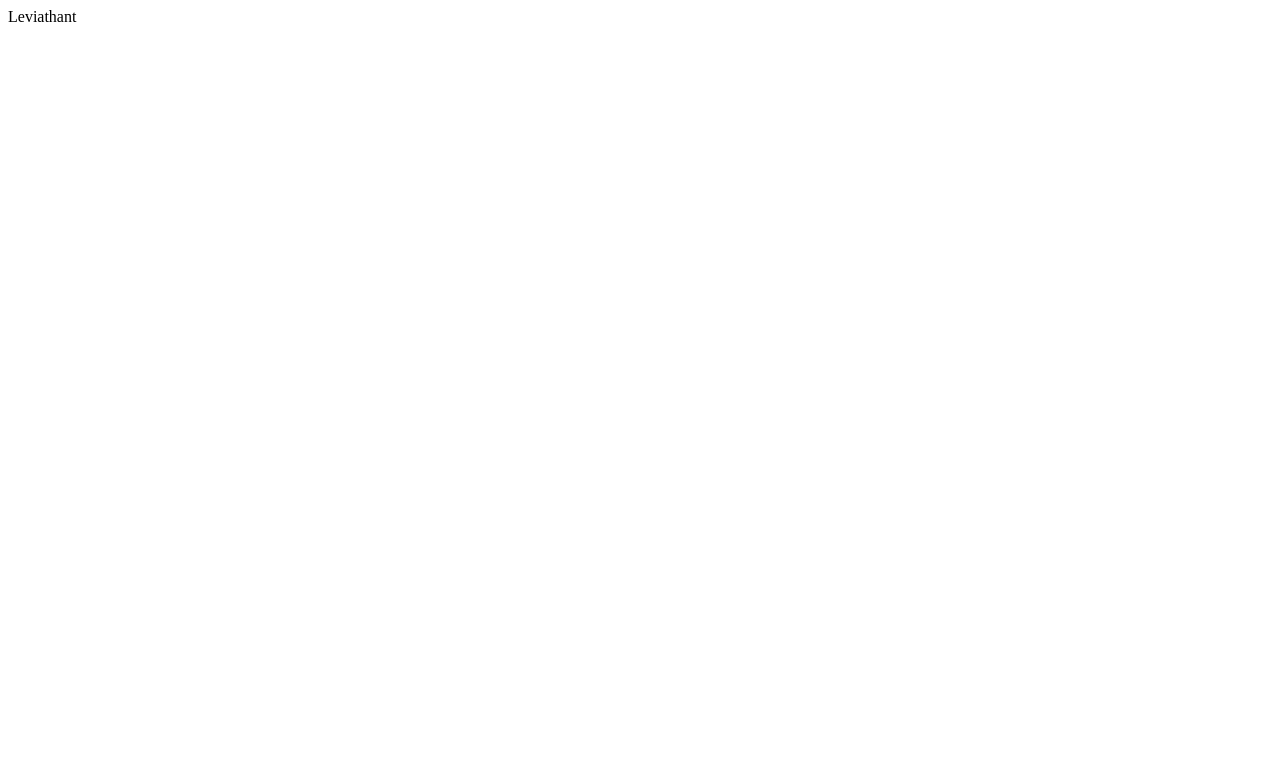
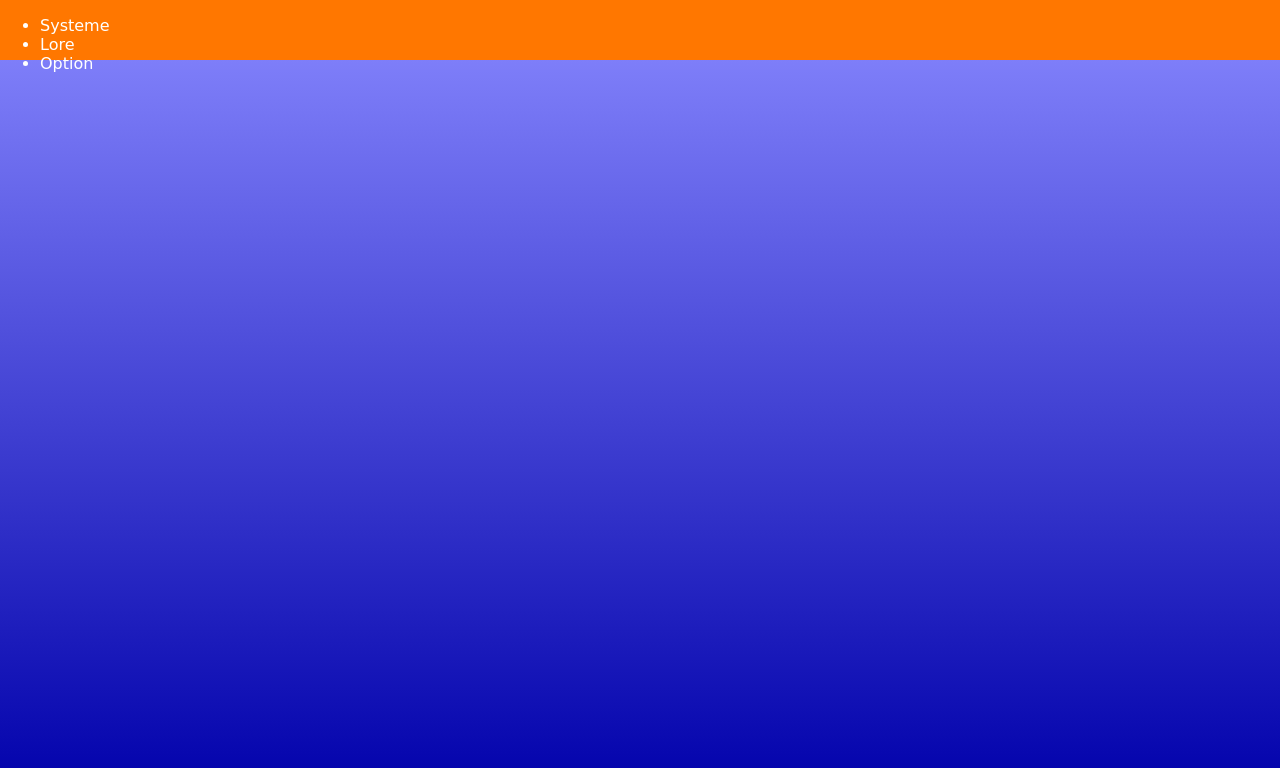
Before and after one commit to Matemil-25/Leviathant_site, a plain HTML site: page index.html in a window 1280 px wide. Drawn offline with Linux system fonts and the light colour scheme.

Commit message:
V0.2 : css import

```diff
--- /dev/null
+++ b/index.css
@@ -0,0 +1,24 @@
+html
+{
+    height: 100%;
+    background:linear-gradient(to bottom, #8888ff ,#0000aa );
+    background-size: cover;
+    font-family: cursive;
+}
+
+body
+{
+    color: white;
+}
+
+.NavBar
+{
+    position: fixed;
+    top: 0;
+    left: 0;
+    width: 100%;
+    height: 60px;
+    background-color: #ff7700;
+    align-items: bottom;
+    padding: 0 20 px;
+}
--- a/index.html
+++ b/index.html
@@ -1,11 +1,17 @@
 <!DOCTYPE html>
-<html lang="fr">
+<html lang="fr>
 <head>
     <meta charset="UTF-8">
-    <meta name="viewport" content="width=device-width, initial-scale=1.0">
-    <title>Leviathant</title>
+    <title>Jdr levitathant</title>
+     <link rel="stylesheet" href="index.css">
 </head>
 <body>
-    <h>Leviathant</h>
+    <nav class="NavBar">
+        <ul>
+            <li class="Systeme">Systeme</li>
+            <li class="Lore">Lore</li>
+            <li class="Option">Option</li>
+        </ul>
+    </nav>
 </body>
 </html>
```
